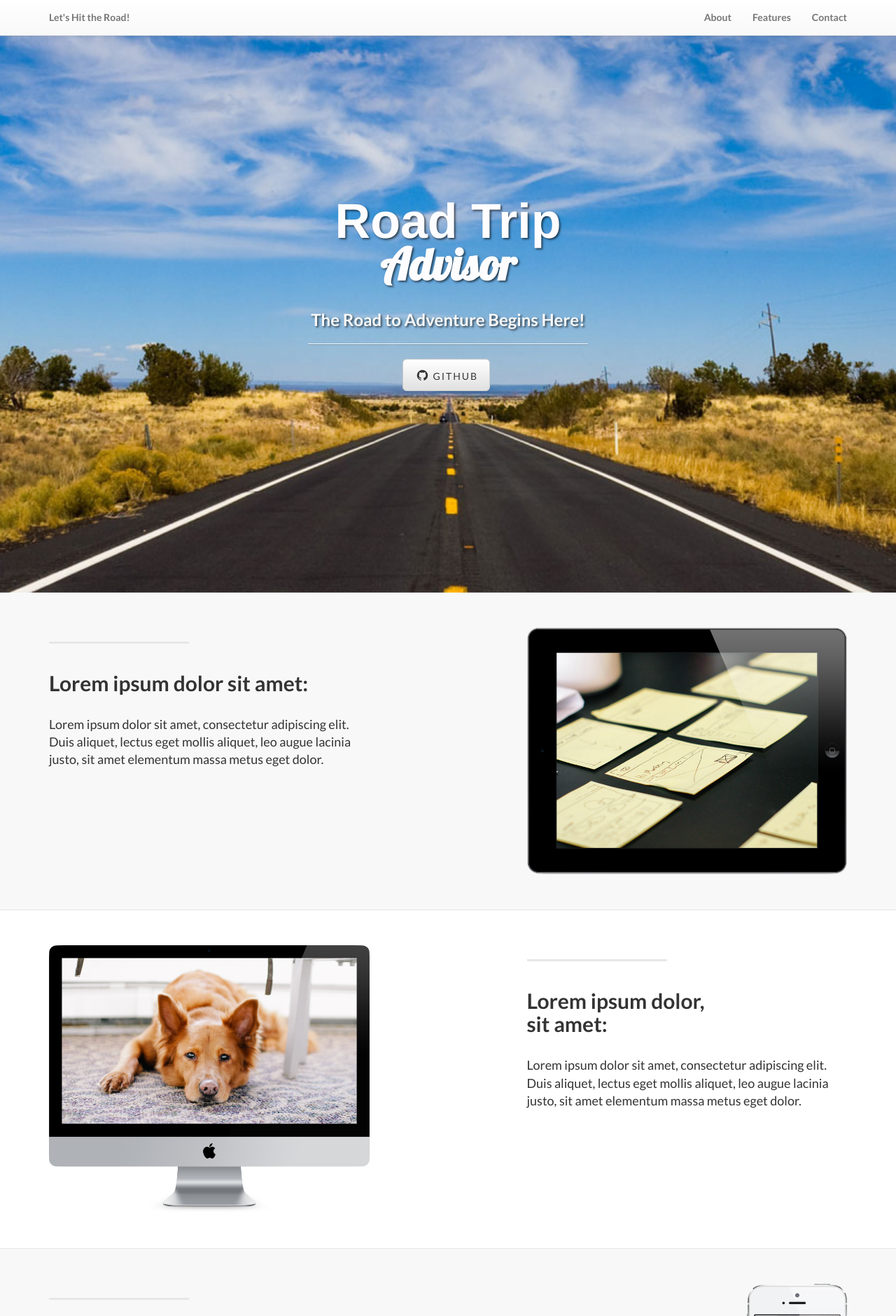
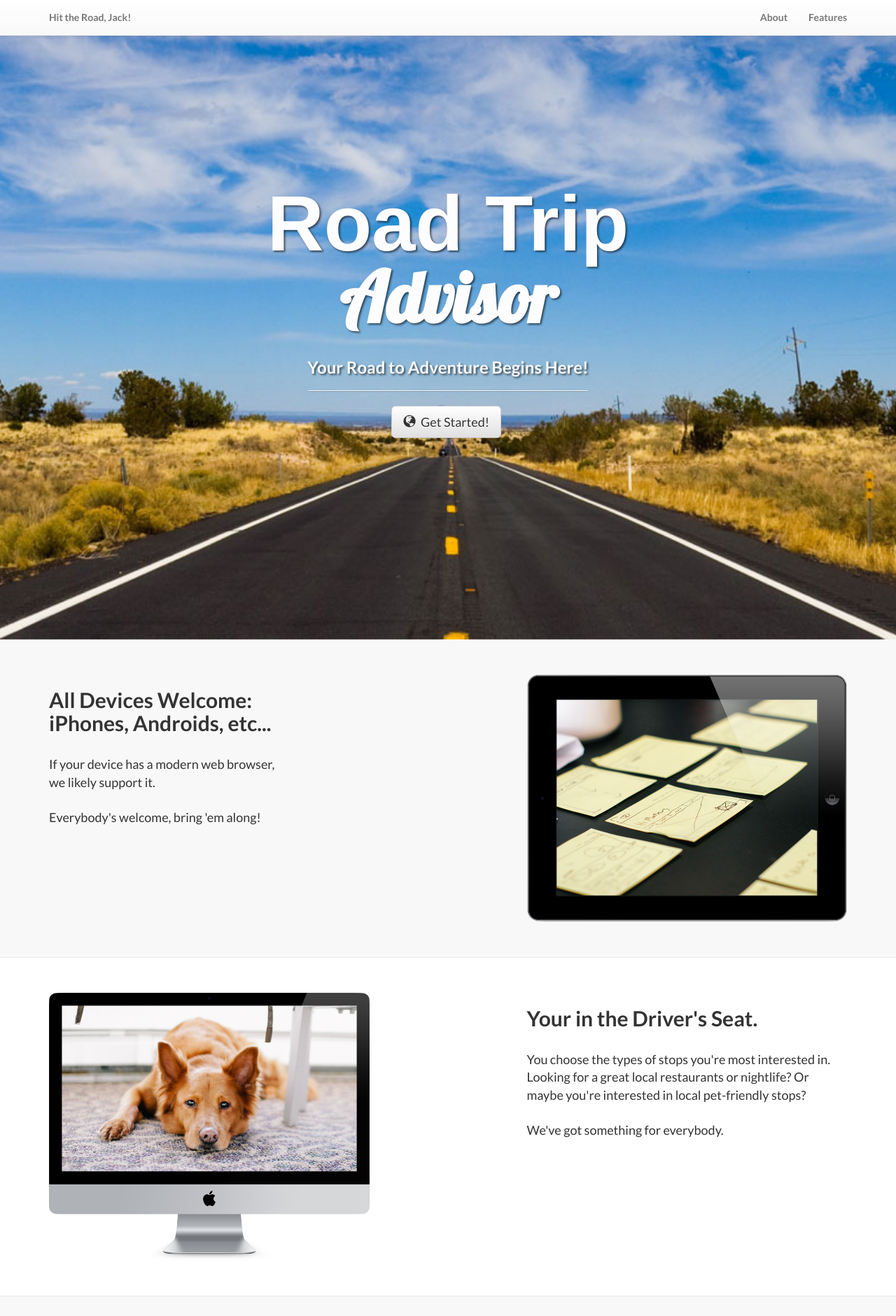
Before and after one commit to spacemanatee/spacemanatee, a website: page client/landing.html in a window 1280 px wide. Shown: the top 1881 px of the page at 70% size. Drawn offline with nearby package versions, Linux system fonts and the light colour scheme; a web font is replaced by a local one.

Commit message:
[feature] Added first draft marketing text.

```diff
--- a/client/landing.html
+++ b/client/landing.html
@@ -1,6 +1,5 @@
 <!DOCTYPE html>
 <html lang="en">
-
 <head>
 
   <meta charset="utf-8">
@@ -55,7 +54,7 @@
         <span class="icon-bar"></span>
         <span class="icon-bar"></span>
       </button>
-                <a class="navbar-brand topnav" href="#">Let's Hit the Road!</a>
+      <a class="navbar-brand topnav" href="https://github.com/spacemanatee/spacemanatee">Hit the Road, Jack!</a>
     </div>
     <!-- Collect the nav links, forms, and other content for toggling -->
     <div class="collapse navbar-collapse" id="bs-example-navbar-collapse-1">
@@ -65,9 +64,6 @@
         </li>
         <li>
           <a href="#features">Features</a>
-                    </li>
-                    <li>
-                        <a href="#contact">Contact</a>
         </li>
       </ul>
     </div>
@@ -86,11 +82,13 @@
       <div class="col-lg-12">
         <div class="intro-message">
           <h1>Road Trip <div>Advisor</div></h1>
-                        <h3>The Road to Adventure Begins&nbsp;Here!</h3>
+          <h3>Your Road to Adventure Begins&nbsp;Here!</h3>
           <hr class="intro-divider">
           <ul class="list-inline intro-social-buttons">
             <li>
-                                <a href="https://github.com/spacemanatee/spacemanatee" class="btn btn-default btn-lg"><i class="fa fa-github fa-fw"></i> <span class="network-name">Github</span></a>
+              <a href="https://github.com/spacemanatee/spacemanatee"><button type="button" class="btn btn-default btn-lg" aria-label="Left Align">
+                <span class="glyphicon glyphicon-globe" aria-hidden="true"></span>&nbsp;&nbsp;Get Started!
+              </button></a>
             </li>
           </ul>
         </div>
@@ -99,7 +97,6 @@
 
   </div>
   <!-- /.container -->
-
 </div>
 <!-- /.intro-header -->
 
@@ -111,10 +108,8 @@
   <div class="container">
     <div class="row">
       <div class="col-lg-5 col-sm-6">
-                    <hr class="section-heading-spacer">
-                    <div class="clearfix"></div>
-                    <h2 class="section-heading">Lorem ipsum dolor sit amet:</h2>
-                    <p class="lead">Lorem ipsum dolor sit amet, consectetur adipiscing elit. Duis aliquet, lectus eget mollis aliquet, leo augue lacinia justo, sit amet elementum massa metus eget dolor.</p>
+        <h2 class="section-heading">All Devices Welcome:<br>iPhones, Androids, etc...</h2>
+        <p class="lead">If your device has a modern web browser,<br>we likely support it. <br><br>Everybody's welcome, bring 'em along!</p>
       </div>
       <div class="col-lg-5 col-lg-offset-2 col-sm-6">
         <img class="img-responsive" src="images/landingSub1.png" alt="">
@@ -132,11 +127,9 @@
   <div class="container">
 
     <div class="row">
-                <div class="col-lg-5 col-lg-offset-1 col-sm-push-6  col-sm-6">
-                    <hr class="section-heading-spacer">
-                    <div class="clearfix"></div>
-                    <h2 class="section-heading">Lorem ipsum dolor,<br> sit amet:</h2>
-                    <p class="lead">Lorem ipsum dolor sit amet, consectetur adipiscing elit. Duis aliquet, lectus eget mollis aliquet, leo augue lacinia justo, sit amet elementum massa metus eget dolor.</p>
+      <div class="col-lg-5 col-lg-offset-1 col-sm-push-6 col-sm-6">
+        <h2 class="section-heading">Your in the Driver's Seat.</h2>
+        <p class="lead">You choose the types of stops you're most interested in.  Looking for a great local restaurants or nightlife? Or maybe you're interested in local pet-friendly stops?<br><br>We've got something for everybody.</p>
       </div>
       <div class="col-lg-5 col-sm-pull-6  col-sm-6">
         <img class="img-responsive" src="images/landingSub2.png" alt="">
@@ -155,10 +148,8 @@
 
     <div class="row">
       <div class="col-lg-5 col-sm-6">
-                    <hr class="section-heading-spacer">
-                    <div class="clearfix"></div>
-                    <h2 class="section-heading">Lorem ipsum dolor sit amet,<br> consectetur adipiscing elit.</h2>
-                    <p class="lead">Lorem ipsum dolor sit amet, consectetur adipiscing elit. Duis aliquet, lectus eget mollis aliquet, leo augue lacinia justo, sit amet elementum massa metus eget dolor.</p>
+        <h2 class="section-heading">First Class all the way:<br> Google Maps + Yelp Reviews</h2>
+        <p class="lead">Google Maps continues to set the standard for free app-based GPS navigation with its robust location database. Combined with the best Yelp recommended stops...&nbsp; <br><br>We'll never steer you wrong.</p>
       </div>
       <div class="col-lg-5 col-lg-offset-2 col-sm-6">
         <img class="img-responsive" src="images/landingSub3.png" alt="">
@@ -171,7 +162,6 @@
 </div>
 <!-- /.content-section-a -->
 
-    <a name="contact"></a>
 <div class="banner">
 
   <div class="container">
@@ -183,7 +173,9 @@
         <div class="col-lg-6">
           <ul class="list-inline banner-social-buttons">
             <li>
-                            <a href="https://github.com/spacemanatee/spacemanatee" class="btn btn-default btn-lg"><i class="fa fa-github fa-fw"></i> <span class="network-name">Github</span></a>
+              <a href="https://github.com/spacemanatee/spacemanatee"><button type="button" class="btn btn-default btn-lg" aria-label="Left Align">
+                <span class="glyphicon glyphicon-globe" aria-hidden="true"></span>&nbsp;&nbsp;Get Started!
+              </button></a>
           </li>
         </ul>
       </div>
@@ -213,9 +205,6 @@
             <a href="#features">Features</a>
           </li>
           <li class="footer-menu-divider">&sdot;</li>
-                        <li>
-                            <a href="#contact">Contact</a>
-                        </li>
         </ul>
         <p class="copyright text-muted small">Copyright &copy; Space Manatee 2015. All Rights Reserved</p>
       </div>
--- a/client/styles/landing-page.css
+++ b/client/styles/landing-page.css
@@ -31,11 +31,11 @@ h6 {
 }
 
 .intro-header {
-    padding-top: 50px; /* If you're making other pages, make sure there is 50px of padding to make sure the navbar doesn't overlap content! */
+    padding-top: 30px; /* If you're making other pages, make sure there is 50px of padding to make sure the navbar doesn't overlap content! */
     padding-bottom: 50px;
     text-align: center;
     color: #f8f8f8;
-    background: url(../images/roadtripbg.jpg) no-repeat center center;
+    background: url(../images/roadtripbg.jpg) no-repeat center;
     background-size: cover;
 }
 
@@ -48,7 +48,7 @@ h6 {
 .intro-message > h1 {
     margin: 0;
     text-shadow: 2px 2px 3px rgba(0,0,0,0.6);
-    font-size: 5em;
+    font-size: 8em;
 }
 
 .intro-divider {
```
Lines whose indentation alone changed are shown as unchanged.
